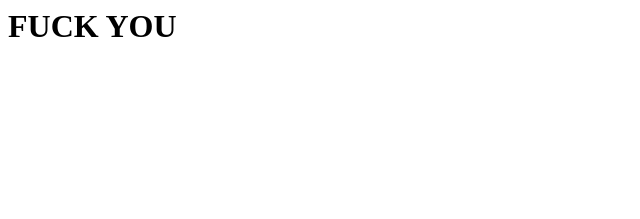
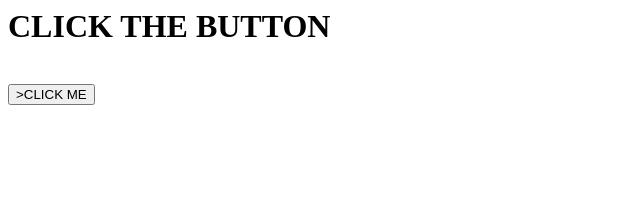
Before and after one commit to Vaynline/site-dyal-jumia, a plain HTML site: page index.html in a window 1280 px wide. Shown: the whole page, without its empty margins (0-640 px from the left). Drawn offline with Linux system fonts and the light colour scheme.

Commit message:
Update index.html

```diff
--- a/index.html
+++ b/index.html
@@ -3,9 +3,7 @@
   <title>alma3rifa</title>
  </head>
  <body>
-  <h1><bold> FUCK YOU </bold></h1>
-  <video autoplay >
-   src="https://youtu.be/dQw4w9WgXcQ"
-  </video>
+  <h1><bold> CLICK THE BUTTON </bold></h1><br>
+  <button <a href="https://youtu.be/dQw4w9WgXcQ"></a>>CLICK ME</button>
  </body>
 </html>
```
